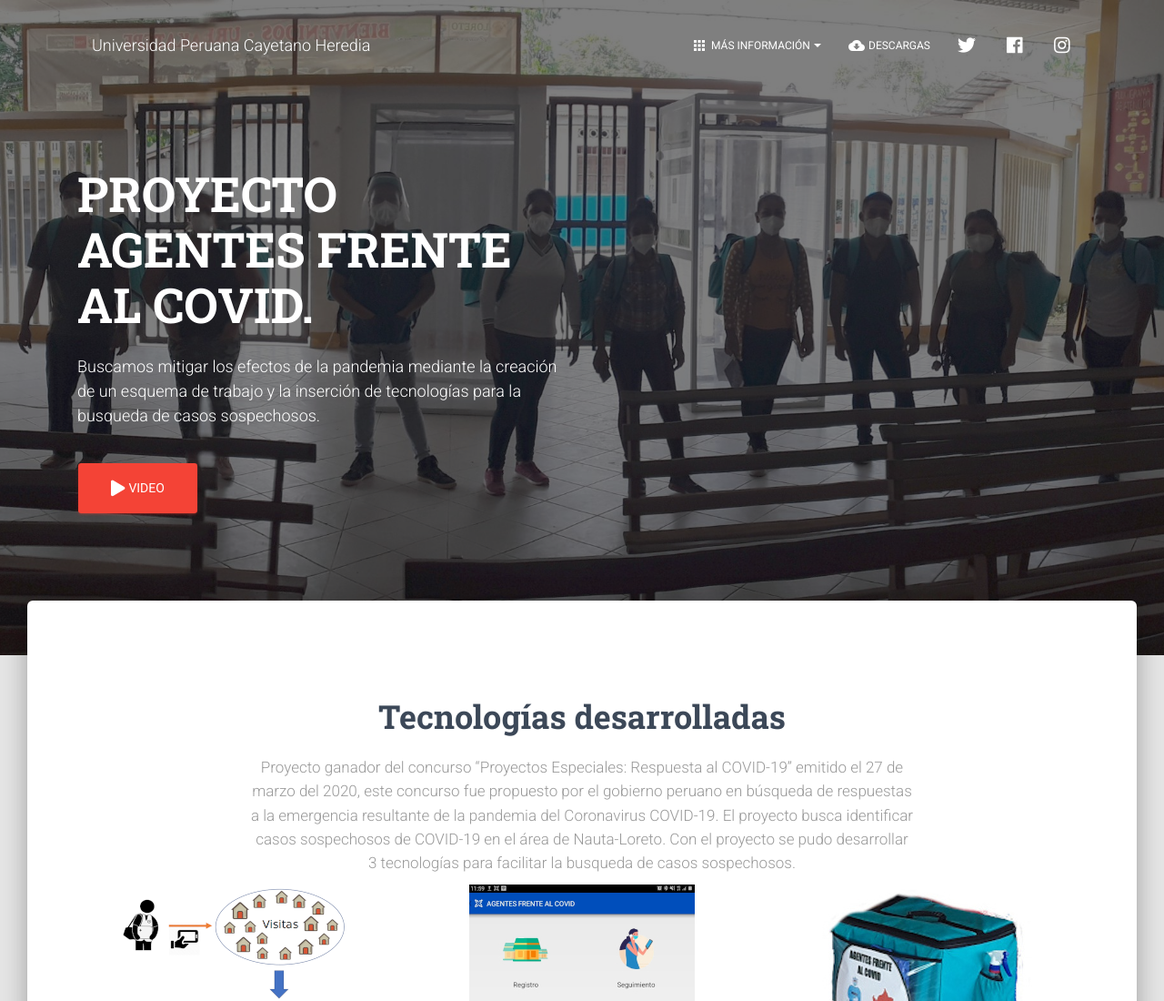
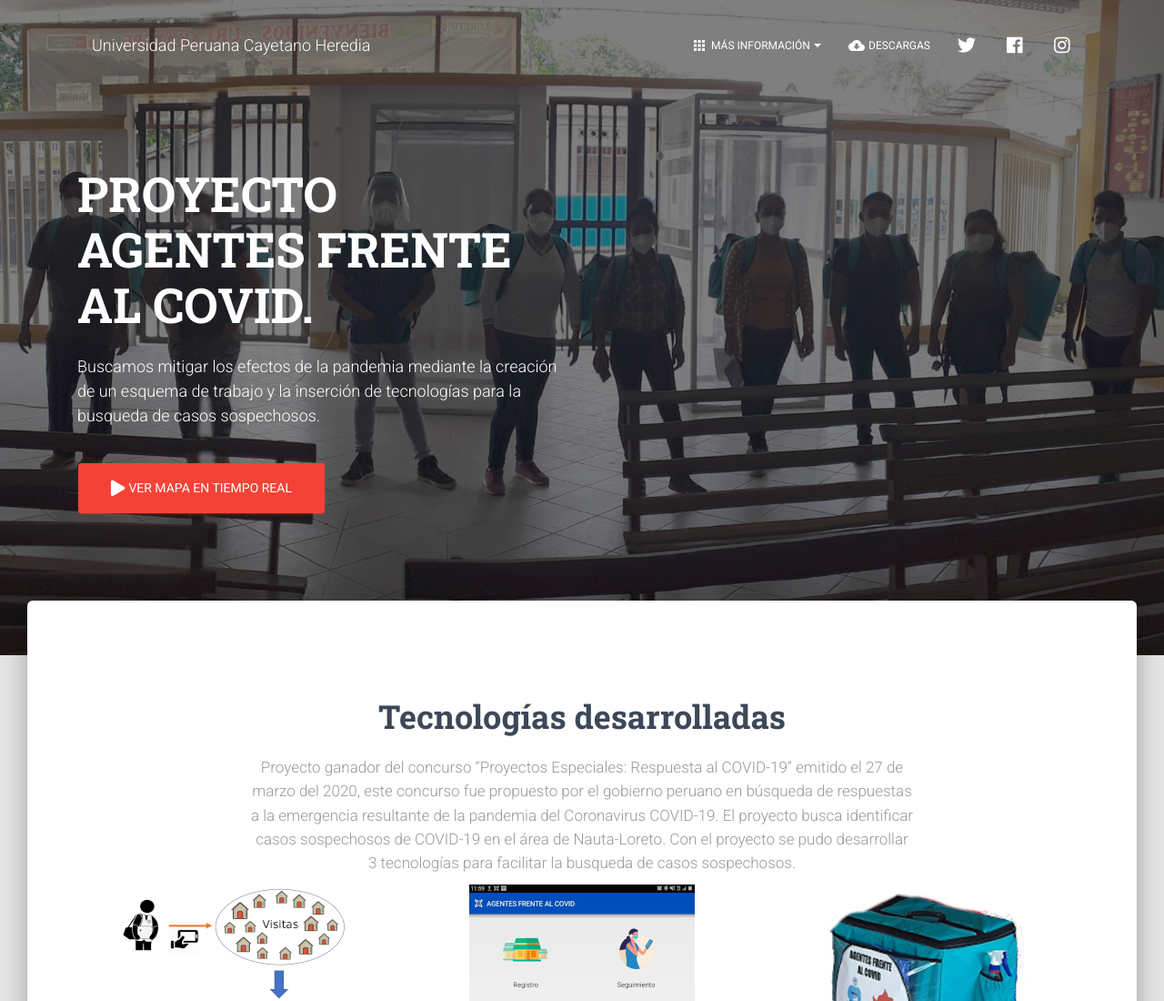
Before and after one commit to proyectoafc/web_afc, a React app: page / in a window 1280 px wide. Shown: the top 1100 px of the page at 91% size. Built offline with nearby package versions, Linux system fonts and the light colour scheme.

Commit message:
enlace shiny app

```diff
--- a/public/index.html
+++ b/public/index.html
@@ -37,7 +37,7 @@
       work correctly both with client-side routing and a non-root public URL.
       Learn how to configure a non-root public URL by running `npm run build`.
     -->
-    <title>Material Kit React</title>
+    <title>Agentes Frente al Covid</title>
   </head>
   <body>
     <noscript> You need to enable JavaScript to run this app. </noscript>
--- a/src/views/LandingPage/LandingPage.js
+++ b/src/views/LandingPage/LandingPage.js
@@ -58,12 +58,12 @@ export default function LandingPage(props) {
               <Button
                 color="danger"
                 size="lg"
-                href="https://www.youtube.com/watch?v=MAzaYVm1VJY&t=2362s"
+                href="https://horacio89.shinyapps.io/tablero_supervision/"
                 target="_blank"
                 rel="noopener noreferrer"
               >
                 <i className="fas fa-play" />
-                video
+                Ver mapa en tiempo real
               </Button>
             </GridItem>
           </GridContainer>
```
